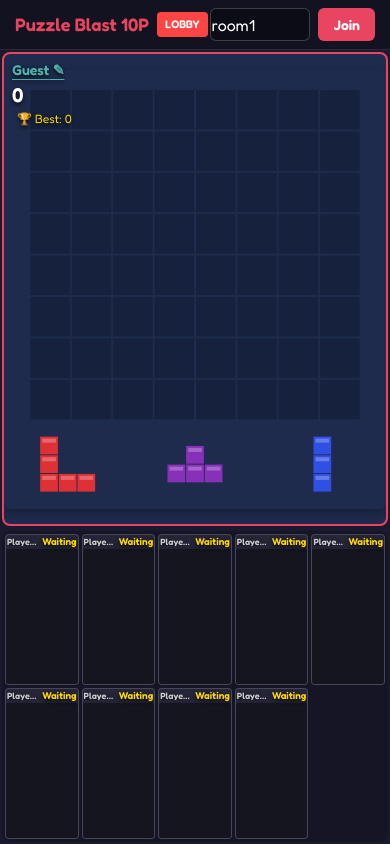
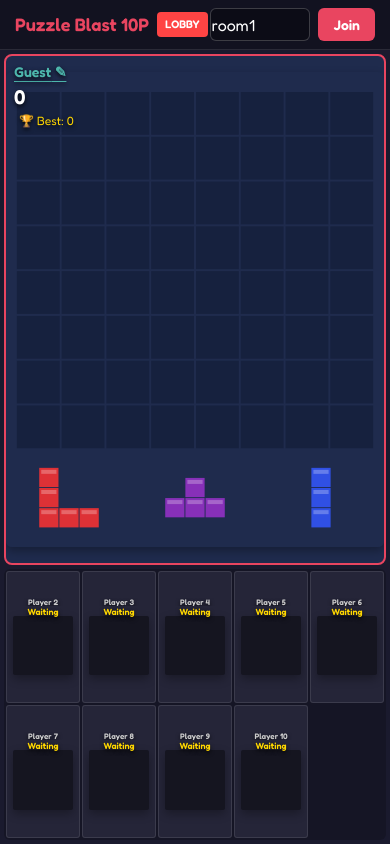
Before and after one commit to blucky0/block_blast_2nd, a plain HTML site: page index.html in a window 390 px wide. Drawn offline with nearby package versions, Linux system fonts and the light colour scheme; no server answers.

Commit message:
Update index.html

```diff
--- a/index.html
+++ b/index.html
@@ -3,10 +3,10 @@
 <head>
     <meta charset="UTF-8">
     <meta name="viewport" content="width=device-width, initial-scale=1.0, maximum-scale=1.0, user-scalable=no">
-    <title>Puzzle Blast Online (Final Blocks)</title>
+    <title>Puzzle Blast Online (Final Balance)</title>
     <script src="https://cdn.tailwindcss.com"></script>
 
-    <!-- Firebase SDK (Compat Version) -->
+    <!-- Firebase SDK -->
     <script src="https://www.gstatic.com/firebasejs/10.8.0/firebase-app-compat.js"></script>
     <script src="https://www.gstatic.com/firebasejs/10.8.0/firebase-auth-compat.js"></script>
     <script src="https://www.gstatic.com/firebasejs/10.8.0/firebase-firestore-compat.js"></script>
@@ -66,20 +66,20 @@
         #slot-op8 { grid-area: op8; }
         #slot-op9 { grid-area: op9; }
 
-        /* [모바일 최적화: 절대 겹침 방지 레이아웃] */
+        /* [모바일 최적화: 65% 고정 & 5열 배치] */
         @media (max-width: 768px) {
             #game-grid {
                 display: flex;
                 flex-direction: column;
                 height: calc(100dvh - 50px);
                 overflow: hidden;
-                padding: 2px;
-                gap: 5px;
+                padding: 4px;
+                gap: 4px;
             }
 
-            /* 내 슬롯: 사용자가 만족한 비율 유지 (60%) */
+            /* 내 슬롯: 65% 고정 (요청사항) */
             #slot-me {
-                flex: 0 0 60%;
+                flex: 0 0 65%;
                 width: 100%;
                 min-height: 0;
                 margin-bottom: 0;
@@ -88,18 +88,19 @@
                 justify-content: center;
             }
 
-            /* 상대방 슬롯 컨테이너: 높이 고정 (약 130px -> 96px로 수정됨) */
+            /* 상대방 슬롯 컨테이너: 남은 공간 (35%) */
             .opponents-container {
-                flex: 1; /* 남은 공간 채움 */
+                flex: 1;
                 display: grid;
-                grid-template-columns: repeat(5, 1fr); /* 가로 5칸 */
-                grid-template-rows: repeat(2, 1fr);    /* 세로 2줄 */
-                gap: 3px;
+                grid-template-columns: repeat(5, 1fr); /* 5열 */
+                /* 행 높이를 촘촘하게 자동 조절 */
+                grid-auto-rows: minmax(0, 1fr);
+                gap: 2px;
                 width: 100%;
-                padding: 3px;
+                padding: 2px;
                 background: rgba(0,0,0,0.2);
-                border-radius: 8px;
-                overflow: hidden;
+                border-radius: 6px;
+                overflow: hidden; /* 스크롤 없이 딱 맞게 */
             }
 
             #slot-op1, #slot-op2, #slot-op3, #slot-op4, #slot-op5,
@@ -109,57 +110,59 @@
 
             /* 상대방 명함 스타일 */
             .player-slot:not(.me) {
+                width: 100%;
                 height: 100%;
                 background: #252538;
-                border: 1px solid rgba(255,255,255,0.15);
-                border-radius: 4px;
+                border: 1px solid rgba(255,255,255,0.1);
+                border-radius: 3px;
                 display: flex;
                 flex-direction: column;
-                justify-content: center;
+                justify-content: center; /* 중앙 정렬 */
                 align-items: center;
+                padding: 1px;
                 min-height: 0;
-                overflow: hidden;
             }
 
             /* 모바일 상대방 캔버스 */
             .player-slot:not(.me) canvas {
                 display: block !important;
-                width: 100% !important;
+                /* 너비 기준으로 정사각형 유지 */
+                width: 85% !important;
                 aspect-ratio: 1/1;
                 height: auto !important;
                 background: #151520;
                 border-radius: 2px;
-                margin-top: 1px;
-                flex: 1;
+                margin-bottom: 1px;
+                touch-action: none; /* 터치 간섭 방지 */
             }
 
             .player-slot:not(.me) .slot-info {
                 position: static;
-                width: 100%; height: auto;
+                width: 100%;
+                height: auto;
                 display: flex;
-                flex-direction: row; /* 가로 배치 */
+                flex-direction: column;
                 justify-content: center;
                 align-items: center;
                 text-align: center;
-                padding: 1px;
-                gap: 2px;
+                padding: 0;
             }
 
             .player-slot:not(.me) .player-name {
-                font-size: 9px;
+                font-size: 8px; /* 폰트 최소화 */
                 color: #ccc;
                 white-space: nowrap;
                 overflow: hidden;
                 text-overflow: ellipsis;
-                max-width: 50%;
-                line-height: 1.1;
-                margin: 0;
+                width: 100%;
+                line-height: 1;
+                margin-bottom: 1px;
             }
             .player-slot:not(.me) .player-score {
-                font-size: 10px;
+                font-size: 9px;
                 color: #ffd700;
                 font-weight: 800;
-                line-height: 1.1;
+                line-height: 1;
             }
         }
 
@@ -240,7 +243,12 @@
             100% { opacity: 0; transform: translate(-50%, -150%) scale(1.0); }
         }
 
-        canvas { border-radius: 6px; box-shadow: 0 4px 10px rgba(0,0,0,0.3); }
+        /* 캔버스 터치 액션 제어 (반응성 향상) */
+        canvas {
+            border-radius: 6px;
+            box-shadow: 0 4px 10px rgba(0,0,0,0.3);
+            touch-action: none; /* 브라우저 기본 터치 동작 차단 */
+        }
 
         input {
             background: rgba(0,0,0,0.3);
@@ -480,7 +488,7 @@
     const GRID_SIZE = 8;
     const MAX_OPPONENTS = 9;
 
-    // [블록 데이터 업데이트] 3x2, 2x3 추가
+    // [블록 데이터]
     const SHAPES_DATA = [
         { prob: 2, shape: { coords: [[0,0]], color: '#FF5733' } }, // 1x1
         { prob: 3, shape: { coords: [[0,0], [1,0]], color: '#33FF57' } }, // 1x2
@@ -489,9 +497,9 @@
         { prob: 4, shape: { coords: [[0,0], [0,1], [0,2]], color: '#3357FF' } },
         { prob: 4, shape: { coords: [[0,0], [1,0], [0,1], [1,1]], color: '#F3FF33' } }, // 2x2
 
-        // [신규] 3x2, 2x3 (뚱뚱한 직사각형)
-        { prob: 2, shape: { coords: [[0,0], [1,0], [2,0], [0,1], [1,1], [2,1]], color: '#20B2AA' } }, // 3x2
-        { prob: 2, shape: { coords: [[0,0], [1,0], [0,1], [1,1], [0,2], [1,2]], color: '#20B2AA' } }, // 2x3
+        // 3x2, 2x3
+        { prob: 2, shape: { coords: [[0,0], [1,0], [2,0], [0,1], [1,1], [2,1]], color: '#20B2AA' } },
+        { prob: 2, shape: { coords: [[0,0], [1,0], [0,1], [1,1], [0,2], [1,2]], color: '#20B2AA' } },
 
         { prob: 3, shape: { coords: [[0,0], [1,0], [0,1]], color: '#33FFF3' } },
         { prob: 3, shape: { coords: [[0,0], [1,0], [1,1]], color: '#33FFF3' } },
@@ -522,6 +530,7 @@
         { prob: 1, shape: { coords: [[0,1], [1,0]], color: '#AAAAAA' } }
     ];
 
+    // [럭키 세트]
     const LUCKY_SETS = [
         [
              { coords: [[0,0]], color: '#FF5733' },
@@ -606,9 +615,11 @@
             const canvas = slot.querySelector('canvas');
             if(!canvas) return;
             const rect = slot.getBoundingClientRect();
+            // 캔버스 크기 컨테이너에 맞춤
             canvas.width = rect.width - 4;
 
             if (window.innerWidth <= 768 && !slot.classList.contains('me')) {
+                // 모바일 상대방: 정사각형 유지
                 canvas.height = canvas.width;
             } else {
                 canvas.height = rect.height - 35;
@@ -622,6 +633,7 @@
     }
 
     function calcBoardMetrics(w, h) {
+        // [모바일] 게임판 비율
         const isMobile = window.innerWidth <= 768;
         const ratio = isMobile ? 0.75 : 0.65;
         const maxBoardSize = Math.min(w, h * ratio);
@@ -713,7 +725,7 @@
         }
         const isCrisis = emptyCount < (GRID_SIZE*GRID_SIZE * 0.3);
 
-        // [모바일] 블록 크기 축소
+        // [모바일] 블록 크기 축소 (0.45)
         const isMobile = window.innerWidth <= 768;
         const scale = isMobile ? 0.45 : 0.6;
 
@@ -1233,7 +1245,8 @@
     }
 
     function renderOpponents(opponents) {
-        const isMobile = window.innerWidth <= 768;
+        // [중요] 모바일 감지 및 PC 렌더링 스킵 로직 제거 (모바일도 그리기 위해)
+        // const isMobile = window.innerWidth <= 768; <-- 이거 안씀
 
         for(let i=1; i<=MAX_OPPONENTS; i++) {
             const nameEl = document.getElementById(`op${i}-name`);
```
